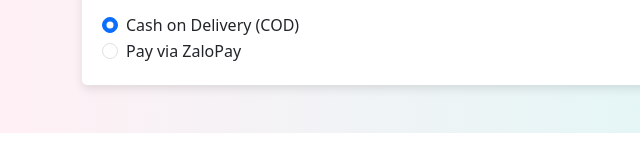
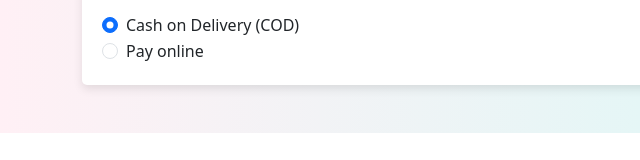
Before and after one commit to Om136/ecommerce-microservice-project, a website: page client/cart/cart.html in a window 1280 px wide. Shown: the part 401-561 px from the top of the page, 0-640 px from the left. Drawn offline with nearby package versions, Linux system fonts and the light colour scheme.

Commit message:
Update .gitignore to include additional ignored files and modify cart.html payment label

```diff
--- a/client/cart/cart.html
+++ b/client/cart/cart.html
@@ -68,7 +68,7 @@
                   value="zalopay"
                 />
                 <label class="form-check-label" for="zalopay">
-                  Pay via ZaloPay
+                  Pay online
                 </label>
               </div>
             </div>
```
Also changed, not shown: 1 other file.
